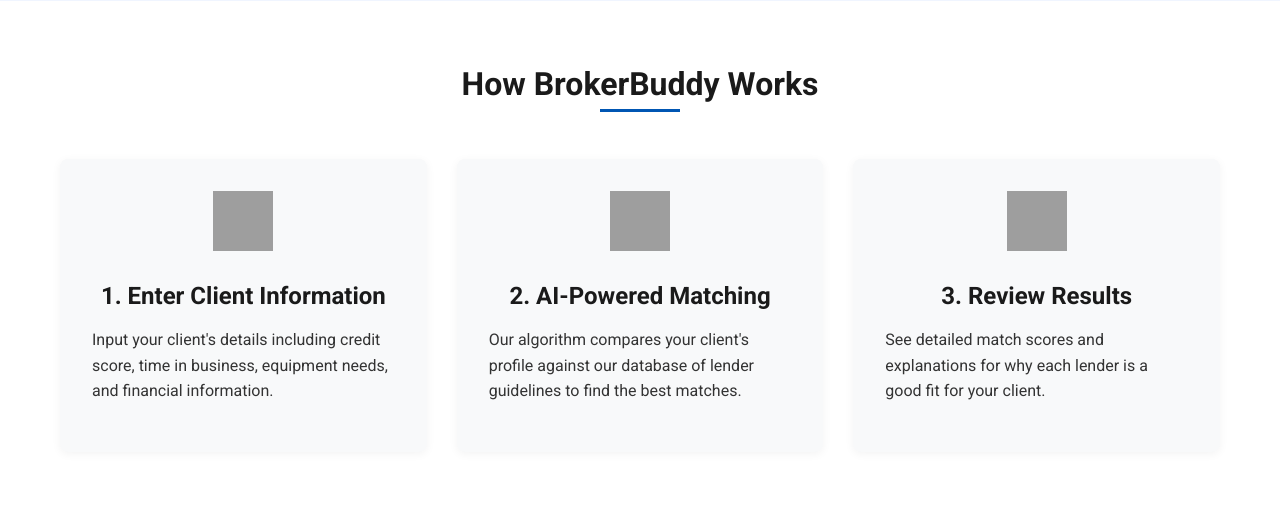
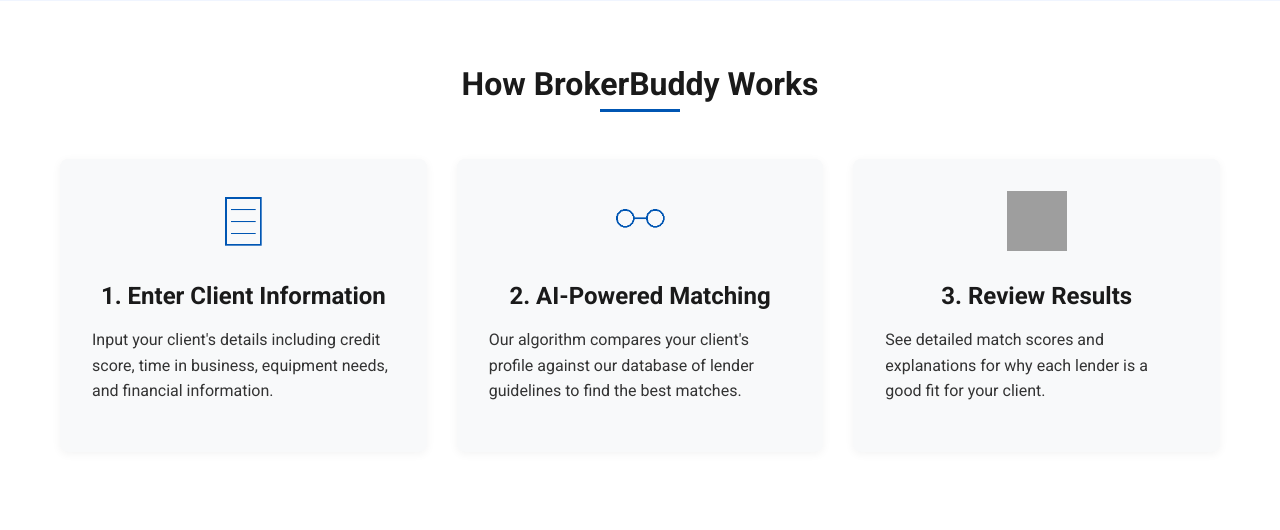
Before and after one commit to tibby007/brokerbuddy_simplified, a Flask app: page / in a window 1280 px wide. Shown: the part 597-1127 px from the top of the page. Run offline with Flask 2, Linux system fonts and the light colour scheme; grey boxes are pictures that could not be loaded.

Commit message:
Update index.html

```diff
--- a/templates/index.html
+++ b/templates/index.html
@@ -43,21 +43,23 @@
                 <div class="feature-grid">
                     <div class="feature-card">
                         <div class="feature-icon">
-                            <img src="{{ url_for('static', filename='img/icon-form.svg') }}" alt="Form Icon">
+                            <img src="{{ url_for('static', filename='img/icon-form.png') }}" alt="Form Icon">
+
+
                         </div>
                         <h3>1. Enter Client Information</h3>
                         <p>Input your client's details including credit score, time in business, equipment needs, and financial information.</p>
                     </div>
                     <div class="feature-card">
                         <div class="feature-icon">
-                            <img src="{{ url_for('static', filename='img/icon-match.svg') }}" alt="Match Icon">
+                            <img src="{{ url_for('static', filename='img/icon-match.png') }}" alt="Match Icon">
                         </div>
                         <h3>2. AI-Powered Matching</h3>
                         <p>Our algorithm compares your client's profile against our database of lender guidelines to find the best matches.</p>
                     </div>
                     <div class="feature-card">
                         <div class="feature-icon">
-                            <img src="{{ url_for('static', filename='img/icon-results.svg') }}" alt="Results Icon">
+                            <img src="{{ url_for('static', filename='img/icon-results.pmg') }}" alt="Results Icon">
                         </div>
                         <h3>3. Review Results</h3>
                         <p>See detailed match scores and explanations for why each lender is a good fit for your client.</p>
```
